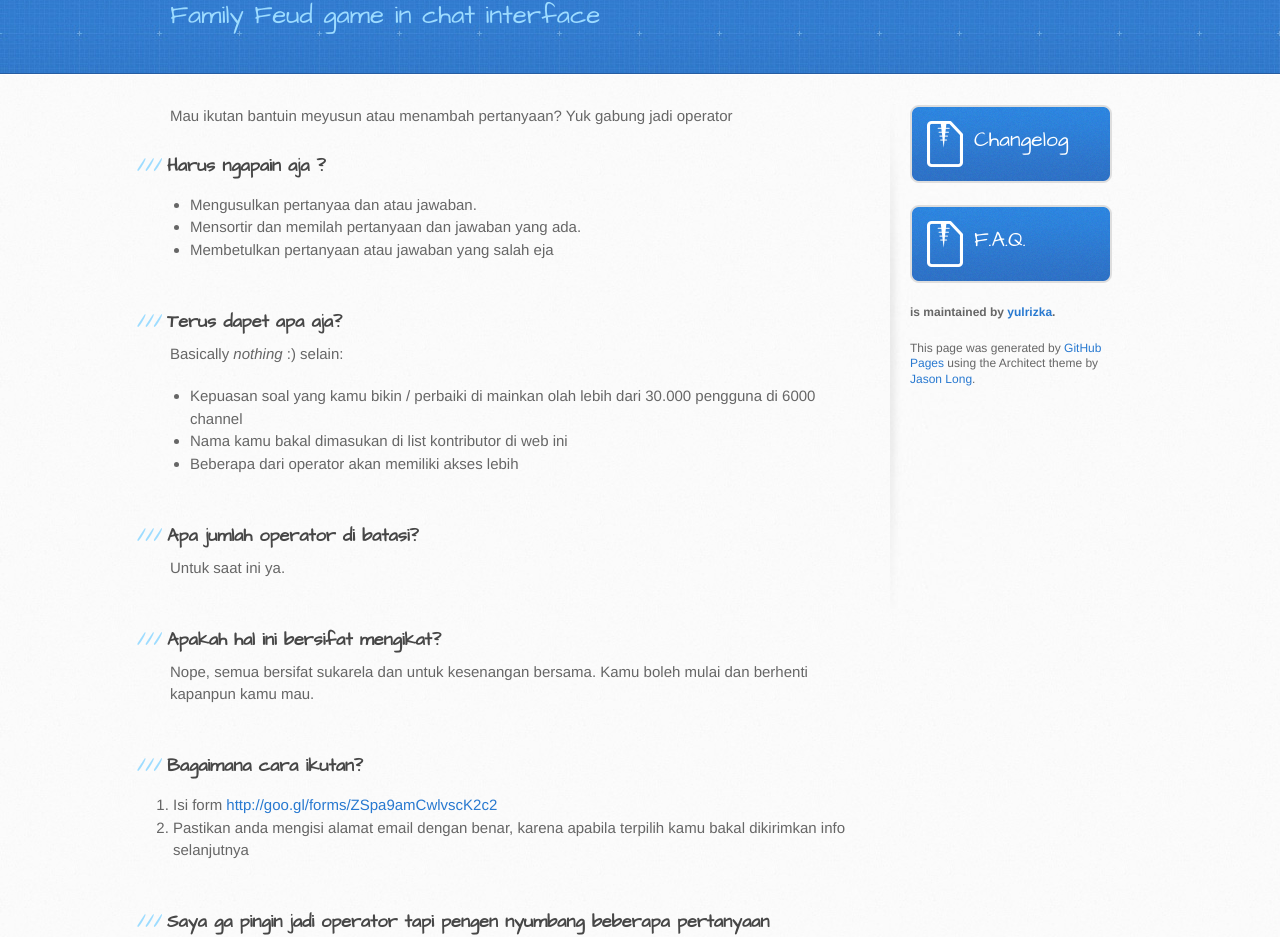
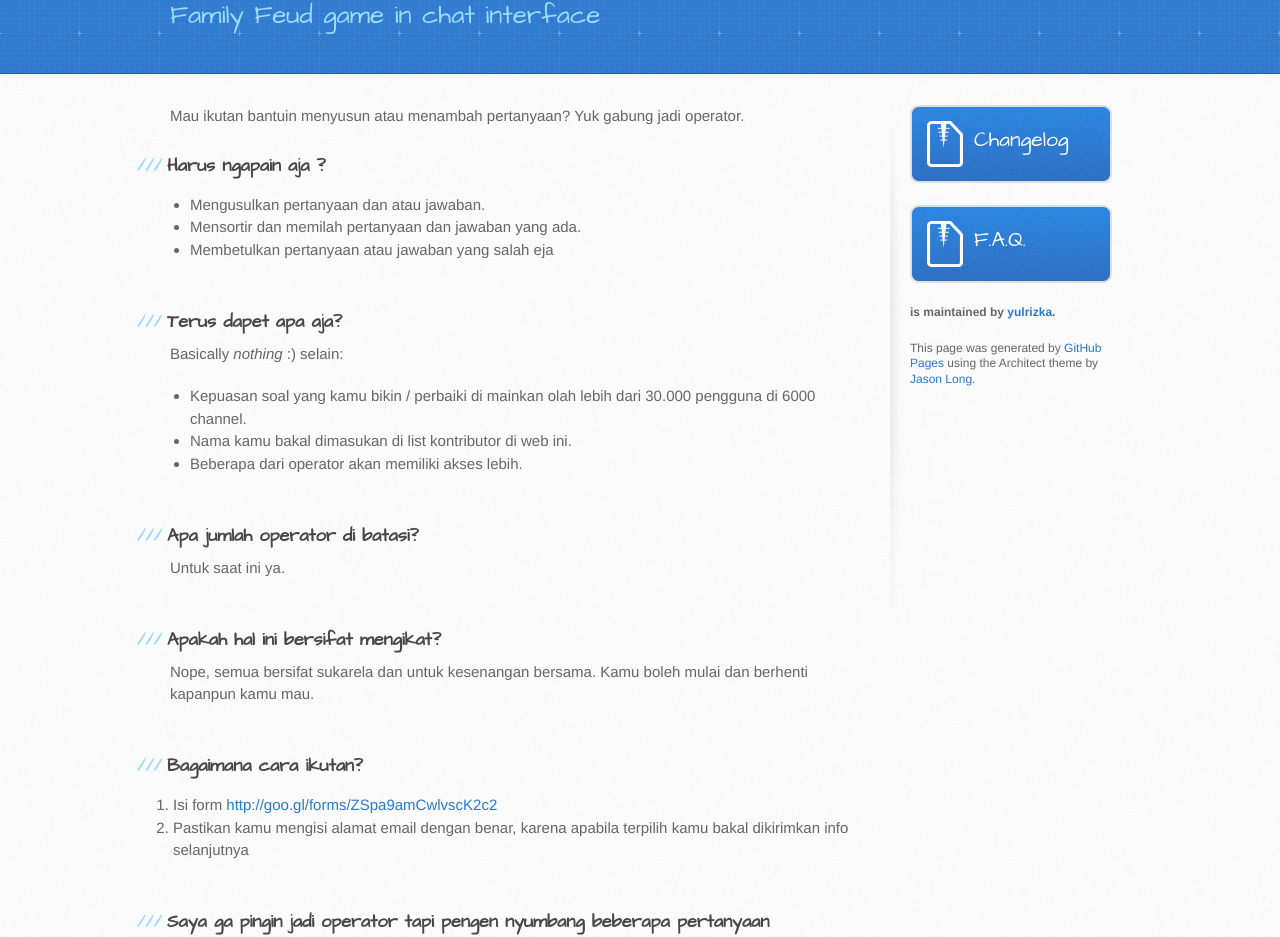
Before and after one commit to yulrizka/fam100, a Jekyll site: the page built from _posts/2016-07-04-ikutan-bantuin-fam100.md, in a window 1280 px wide. Shown: the part 127-1064 px from the top of the page. Built offline with Jekyll 4.4.1, drawn with Linux system fonts in a browser that asks for light colours.

Commit message:
fix spelling

```diff
--- a/_posts/2016-07-04-ikutan-bantuin-fam100.md
+++ b/_posts/2016-07-04-ikutan-bantuin-fam100.md
@@ -4,11 +4,11 @@ date: 2016-07-04
 title:  "Mau ikutan bantuin famili100"
 ---
 
-Mau ikutan bantuin meyusun atau menambah pertanyaan? Yuk gabung jadi operator
+Mau ikutan bantuin menyusun atau menambah pertanyaan? Yuk gabung jadi operator.
 
 ### Harus ngapain aja ?
 
-* Mengusulkan pertanyaa dan atau jawaban.
+* Mengusulkan pertanyaan dan atau jawaban.
 * Mensortir dan memilah pertanyaan dan jawaban yang ada.
 * Membetulkan pertanyaan atau jawaban yang salah eja
 <br/><br/>
@@ -17,9 +17,9 @@ Mau ikutan bantuin meyusun atau menambah pertanyaan? Yuk gabung jadi operator
 
 Basically *nothing* :) selain:
 
-* Kepuasan soal yang kamu bikin / perbaiki di mainkan olah lebih dari 30.000 pengguna di 6000 channel
-* Nama kamu bakal dimasukan di list kontributor di web ini
-* Beberapa dari operator akan memiliki akses lebih
+* Kepuasan soal yang kamu bikin / perbaiki di mainkan olah lebih dari 30.000 pengguna di 6000 channel.
+* Nama kamu bakal dimasukan di list kontributor di web ini.
+* Beberapa dari operator akan memiliki akses lebih.
 <br/><br/>
 
 ### Apa jumlah operator di batasi?
@@ -35,12 +35,12 @@ Nope, semua bersifat sukarela dan untuk kesenangan bersama. Kamu boleh mulai dan
 ### Bagaimana cara ikutan?
 
 1. Isi form [http://goo.gl/forms/ZSpa9amCwlvscK2c2](http://goo.gl/forms/ZSpa9amCwlvscK2c2)
-2. Pastikan anda mengisi alamat email dengan benar, karena apabila terpilih kamu bakal dikirimkan info selanjutnya
+2. Pastikan kamu mengisi alamat email dengan benar, karena apabila terpilih kamu bakal dikirimkan info selanjutnya
 <br/><br/>
 
 ### Saya ga pingin jadi operator tapi pengen nyumbang beberapa pertanyaan
 
-Gunakan form berikut [http://goo.gl/forms/UumNjnYnyYye6ARe2]()
+Gunakan form berikut [http://goo.gl/forms/UumNjnYnyYye6ARe2](http://goo.gl/forms/UumNjnYnyYye6ARe2)
 
 Jika tidak ingin, kamu tidak perlu menginkutsertakan jawaban. Namun bila ingin, mohon cantumkan minimal 4 jawaban.
 
```
